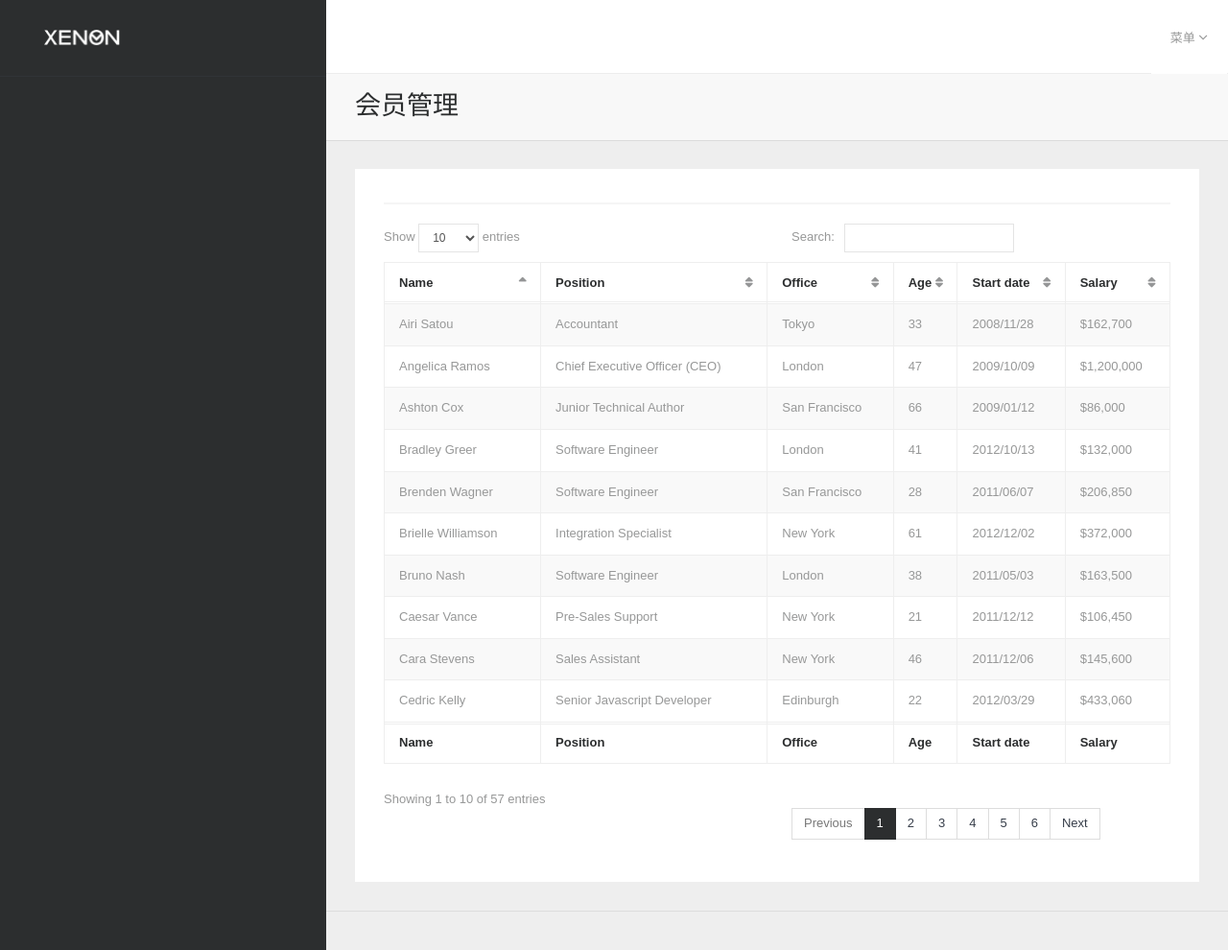
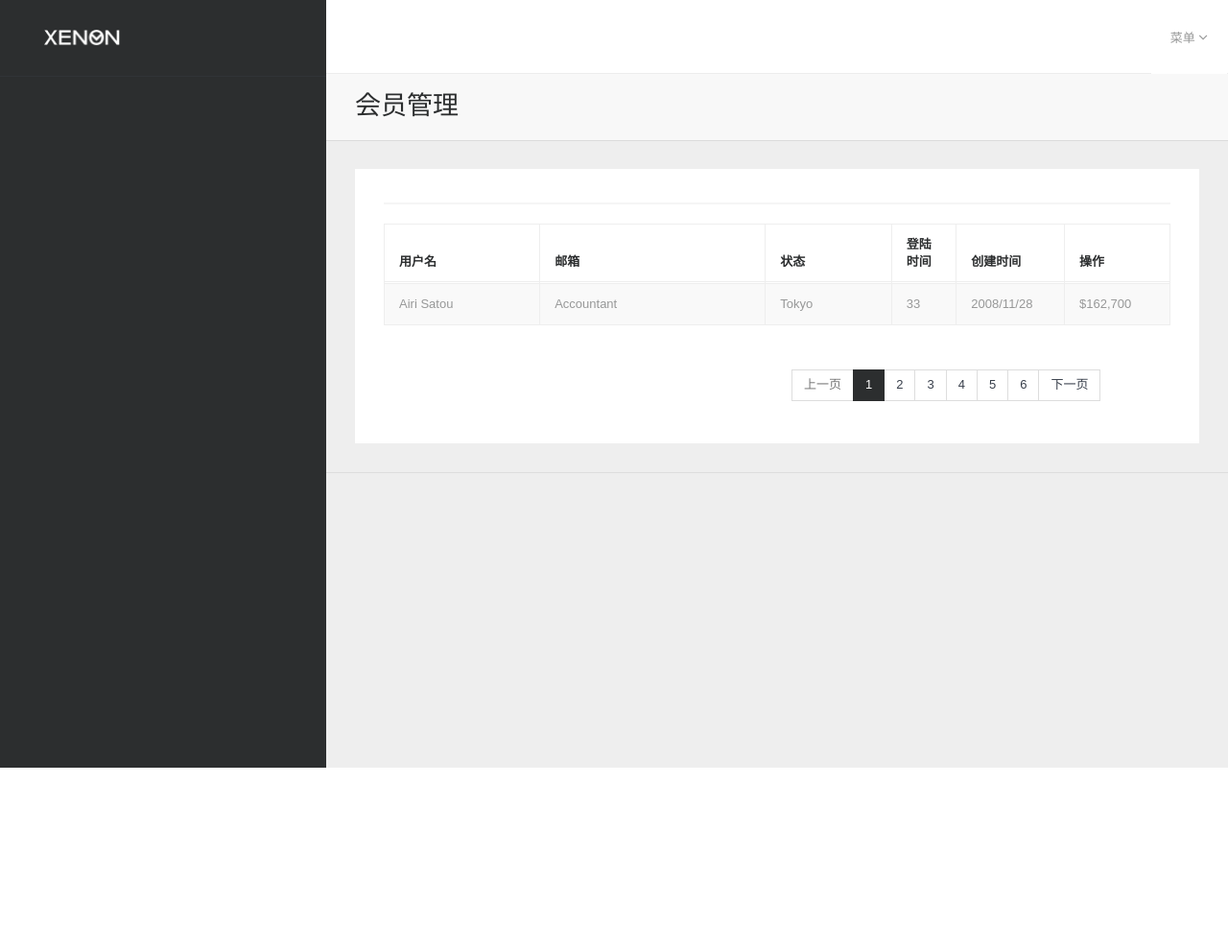
Before and after one commit to iskyc/ADAdmin, a PHP site: template templates/member.twig in a window 1280 px wide. Shown: the whole page at 96% size. After the commit the page ends 800 px from the top, so only its background shows below. Run offline with PHP 8.4, Linux system fonts and the light colour scheme; the template is opened without the code that fills it, so the values that code supplies are empty; style sheets or scripts are compiled from the project's sources; some libraries are stand-ins or nearby versions; some web fonts are replaced.

Commit message:
完善会员

```diff
--- a/index.php
+++ b/index.php
@@ -95,7 +95,7 @@ $app->get('/member', function (Request $request, Response $response)
         return $response->withStatus(404);
     }
 
-    $users = $this->db->select('');
+//    $users = $this->db->select('');
 
     return render($this, $response, 'member.twig');
 });
--- a/templates/member.twig
+++ b/templates/member.twig
@@ -28,15 +28,12 @@
                 });
             </script>
 
-            <div id="example-1_wrapper" class="dataTables_wrapper form-inline dt-bootstrap"><div class="row"><div class="col-xs-6"><div class="dataTables_length" id="example-1_length"><label>Show <select name="example-1_length" aria-controls="example-1" class="form-control input-sm"><option value="10">10</option><option value="25">25</option><option value="50">50</option><option value="100">100</option><option value="-1">All</option></select> entries</label></div></div><div class="col-xs-6"><div id="example-1_filter" class="dataTables_filter"><label>Search:<input type="search" class="form-control input-sm" placeholder="" aria-controls="example-1"></label></div></div></div><table id="example-1" class="table table-striped table-bordered dataTable" cellspacing="0" width="100%" role="grid" aria-describedby="example-1_info" style="width: 100%;">
+            <div id="userinfo_wrapper" class="dataTables_wrapper form-inline dt-bootstrap">
+                <table id="userinfo" class="table table-striped table-bordered dataTable" cellspacing="0" width="100%" role="grid" style="width: 100%;">
                     <thead>
-                    <tr role="row"><th class="sorting_asc" tabindex="0" aria-controls="example-1" rowspan="1" colspan="1" aria-sort="ascending" aria-label="Name: activate to sort column ascending" style="width: 209px;">Name</th><th class="sorting" tabindex="0" aria-controls="example-1" rowspan="1" colspan="1" aria-label="Position: activate to sort column ascending" style="width: 311px;">Position</th><th class="sorting" tabindex="0" aria-controls="example-1" rowspan="1" colspan="1" aria-label="Office: activate to sort column ascending" style="width: 166px;">Office</th><th class="sorting" tabindex="0" aria-controls="example-1" rowspan="1" colspan="1" aria-label="Age: activate to sort column ascending" style="width: 77px;">Age</th><th class="sorting" tabindex="0" aria-controls="example-1" rowspan="1" colspan="1" aria-label="Start date: activate to sort column ascending" style="width: 140px;">Start date</th><th class="sorting" tabindex="0" aria-controls="example-1" rowspan="1" colspan="1" aria-label="Salary: activate to sort column ascending" style="width: 136px;">Salary</th></tr>
+                    <tr role="row">
+                        <th tabindex="0" rowspan="1" colspan="1" style="width: 209px;">用户名</th><th  tabindex="0" rowspan="1" colspan="1" style="width: 311px;">邮箱</th><th tabindex="0" rowspan="1" colspan="1" style="width: 166px;">状态</th><th tabindex="0" rowspan="1" colspan="1" style="width: 77px;">登陆时间</th><th tabindex="0" rowspan="1" colspan="1" style="width: 140px;">创建时间</th><th tabindex="0" rowspan="1" colspan="1" style="width: 136px;">操作</th></tr>
                     </thead>
-
-                    <tfoot>
-                    <tr><th rowspan="1" colspan="1">Name</th><th rowspan="1" colspan="1">Position</th><th rowspan="1" colspan="1">Office</th><th rowspan="1" colspan="1">Age</th><th rowspan="1" colspan="1">Start date</th><th rowspan="1" colspan="1">Salary</th></tr>
-                    </tfoot>
-
                     <tbody>
                     <tr role="row" class="odd">
                         <td class="sorting_1">Airi Satou</td>
@@ -45,71 +42,10 @@
                         <td>33</td>
                         <td>2008/11/28</td>
                         <td>$162,700</td>
-                    </tr><tr role="row" class="even">
-                        <td class="sorting_1">Angelica Ramos</td>
-                        <td>Chief Executive Officer (CEO)</td>
-                        <td>London</td>
-                        <td>47</td>
-                        <td>2009/10/09</td>
-                        <td>$1,200,000</td>
-                    </tr><tr role="row" class="odd">
-                        <td class="sorting_1">Ashton Cox</td>
-                        <td>Junior Technical Author</td>
-                        <td>San Francisco</td>
-                        <td>66</td>
-                        <td>2009/01/12</td>
-                        <td>$86,000</td>
-                    </tr><tr role="row" class="even">
-                        <td class="sorting_1">Bradley Greer</td>
-                        <td>Software Engineer</td>
-                        <td>London</td>
-                        <td>41</td>
-                        <td>2012/10/13</td>
-                        <td>$132,000</td>
-                    </tr><tr role="row" class="odd">
-                        <td class="sorting_1">Brenden Wagner</td>
-                        <td>Software Engineer</td>
-                        <td>San Francisco</td>
-                        <td>28</td>
-                        <td>2011/06/07</td>
-                        <td>$206,850</td>
-                    </tr><tr role="row" class="even">
-                        <td class="sorting_1">Brielle Williamson</td>
-                        <td>Integration Specialist</td>
-                        <td>New York</td>
-                        <td>61</td>
-                        <td>2012/12/02</td>
-                        <td>$372,000</td>
-                    </tr><tr role="row" class="odd">
-                        <td class="sorting_1">Bruno Nash</td>
-                        <td>Software Engineer</td>
-                        <td>London</td>
-                        <td>38</td>
-                        <td>2011/05/03</td>
-                        <td>$163,500</td>
-                    </tr><tr role="row" class="even">
-                        <td class="sorting_1">Caesar Vance</td>
-                        <td>Pre-Sales Support</td>
-                        <td>New York</td>
-                        <td>21</td>
-                        <td>2011/12/12</td>
-                        <td>$106,450</td>
-                    </tr><tr role="row" class="odd">
-                        <td class="sorting_1">Cara Stevens</td>
-                        <td>Sales Assistant</td>
-                        <td>New York</td>
-                        <td>46</td>
-                        <td>2011/12/06</td>
-                        <td>$145,600</td>
-                    </tr><tr role="row" class="even">
-                        <td class="sorting_1">Cedric Kelly</td>
-                        <td>Senior Javascript Developer</td>
-                        <td>Edinburgh</td>
-                        <td>22</td>
-                        <td>2012/03/29</td>
-                        <td>$433,060</td>
-                    </tr></tbody>
-                </table><div class="row"><div class="col-xs-6"><div class="dataTables_info" id="example-1_info" role="status" aria-live="polite">Showing 1 to 10 of 57 entries</div></div><div class="col-xs-6"><div class="dataTables_paginate paging_simple_numbers" id="example-1_paginate"><ul class="pagination"><li class="paginate_button previous disabled" aria-controls="example-1" tabindex="0" id="example-1_previous"><a href="#">Previous</a></li><li class="paginate_button active" aria-controls="example-1" tabindex="0"><a href="#">1</a></li><li class="paginate_button " aria-controls="example-1" tabindex="0"><a href="#">2</a></li><li class="paginate_button " aria-controls="example-1" tabindex="0"><a href="#">3</a></li><li class="paginate_button " aria-controls="example-1" tabindex="0"><a href="#">4</a></li><li class="paginate_button " aria-controls="example-1" tabindex="0"><a href="#">5</a></li><li class="paginate_button " aria-controls="example-1" tabindex="0"><a href="#">6</a></li><li class="paginate_button next" aria-controls="example-1" tabindex="0" id="example-1_next"><a href="#">Next</a></li></ul></div></div></div></div>
+                    </tr>
+                    </tbody>
+                </table>
+                <div class="row"><div class="col-xs-6"></div><div class="col-xs-6"><div class="dataTables_paginate paging_simple_numbers" id="example-1_paginate"><ul class="pagination"><li class="paginate_button previous disabled" aria-controls="example-1" tabindex="0" id="example-1_previous"><a href="#">上一页</a></li><li class="paginate_button active" aria-controls="example-1" tabindex="0"><a href="#">1</a></li><li class="paginate_button " aria-controls="example-1" tabindex="0"><a href="#">2</a></li><li class="paginate_button " aria-controls="example-1" tabindex="0"><a href="#">3</a></li><li class="paginate_button " aria-controls="example-1" tabindex="0"><a href="#">4</a></li><li class="paginate_button " aria-controls="example-1" tabindex="0"><a href="#">5</a></li><li class="paginate_button " aria-controls="example-1" tabindex="0"><a href="#">6</a></li><li class="paginate_button next" aria-controls="example-1" tabindex="0" id="example-1_next"><a href="#">下一页</a></li></ul></div></div></div></div>
 
         </div>
     </div>
```
